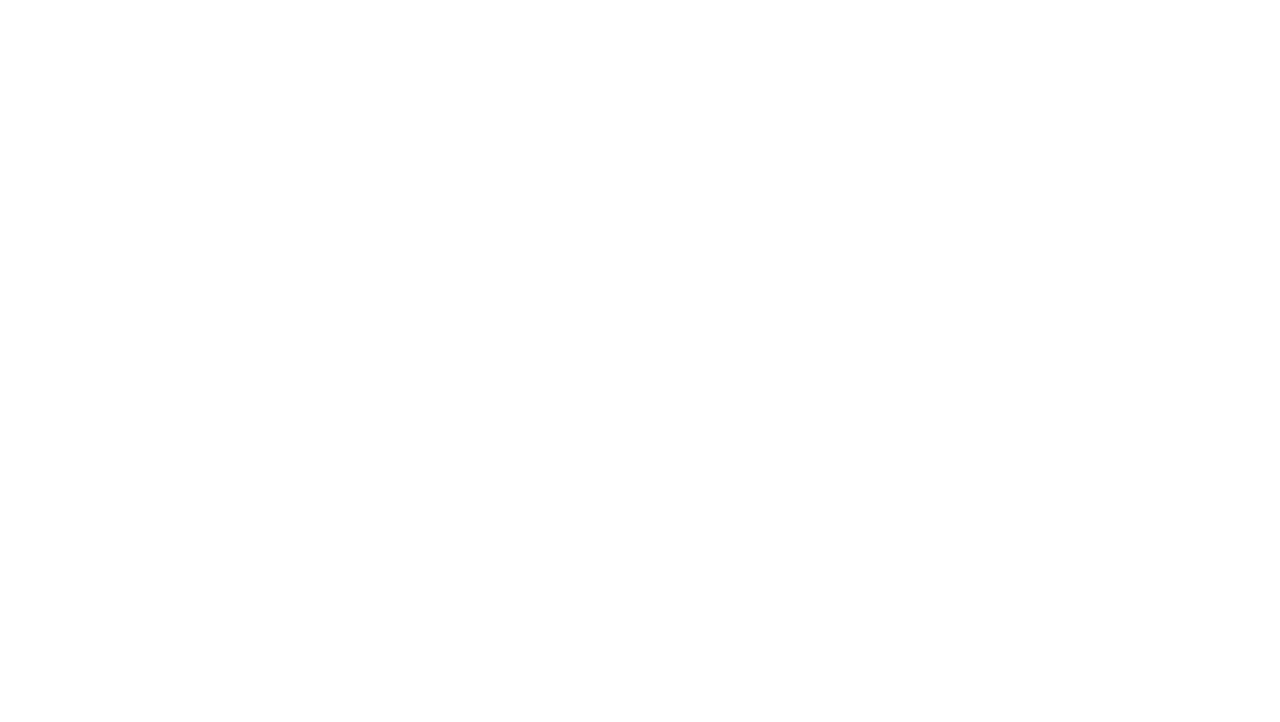
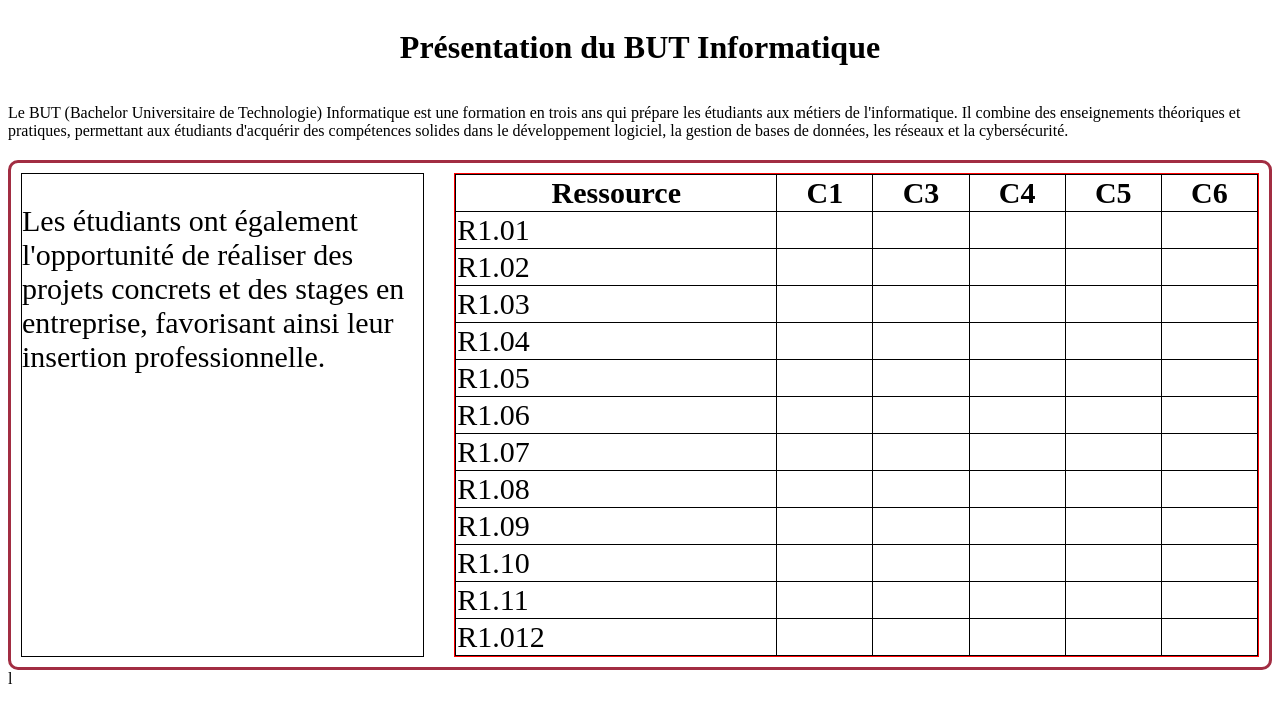
Before and after one commit to ArthurPhisbien/mini_Projet_R1.02, a plain HTML site: page presentation.html in a window 1280 px wide. Drawn offline with Linux system fonts and the light colour scheme.

Commit message:
presentation bien commencer

```diff
--- a/PresentationBUT.html
+++ /dev/null
@@ -1,36 +0,0 @@
-<!DOCTYPE html>
-<html lang="fr">
-    <head>
-        <meta charset="UTF-8">
-        <link rel="stylesheet" href="css/style.css">
-        <meta name="viewport" content="width=device-width, initial-scale=1.0">
-        <title>Présentation BUT Informatique</title>
-    </head>
-    <body>
-        <div class="titre">
-            <h1>Présentation du BUT Informatique</h1>
-        </div>
-        <div class="contenu">
-            <p>Le BUT (Bachelor Universitaire de Technologie) Informatique est une formation en trois ans qui prépare les étudiants aux métiers de l'informatique. Il combine des enseignements théoriques et pratiques, permettant aux étudiants d'acquérir des compétences solides dans le développement logiciel, la gestion de bases de données, les réseaux et la cybersécurité.</p>
-            <p>Les étudiants ont également l'opportunité de réaliser des projets concrets et des stages en entreprise, favorisant ainsi leur insertion professionnelle.</p>
-            <table>
-                <tr>
-                    <th>Ressources</th>
-                    <th>R1.01 Initiation au dev</th>
-                    <th>R1.02 Dev. interfaces web</th>
-                    <th>R1.03 Intro. archi</th>
-                    <th>R1.04 Intro. systèmes</th>
-                    <th>R1.05 Introduction BD</th>
-                    <th>R1.06 Maths discrètes</th>
-                    <th>R1.07 Outils fondamentaux</th>
-                    <th>R1.08 Gestion proj. orga.</th>
-                    <th>R1.09 Economie</th>
-                    <th>R1.10 Anglais</th>
-                    <th>R1.11 Bases de la comm.</th>
-                    <th>R1.12 PPP</th>
-
-            </table>
-        </div>
-
-    </body>
-</html>
--- a/css/style.css
+++ b/css/style.css
@@ -68,7 +68,7 @@ header img{
 .nav a:hover {
   background-color: #f0f0f0;
   color: #000;
-  border-color: #912D1A;
+  border-color: #B80C09;
 }
 
 /*====================================FOOTER================================*/
@@ -144,3 +144,55 @@ header img{
   line-height: 1;
   letter-spacing: -0.055em;
 }
+
+
+/*====================================Presentation================================*/
+
+.contenu{
+  display: flex;
+  gap: 30px;
+  width: 100%;
+  align-items: stretch;
+  border: 3px solid #a22d42;
+  padding: 10px;
+  border-radius: 10px;
+
+}
+
+.texte{
+flex: 1;
+border: 1px solid black;
+font-size: 30px;
+}
+
+.tableau{
+flex: 2;
+border: 1px solid red;
+
+}
+
+table{
+width: 100%;
+height: 100%;
+border-collapse: collapse;
+
+}
+
+td{
+border: 1px solid black;
+font-size: 30px;
+}
+
+th{
+border: 1px solid black;
+font-size: 30px;
+}
+
+.titre{
+display: flex;
+justify-content: center;
+}
+
+.intro {
+  margin-bottom: 20px; /* Espace entre ce texte et les blocs en dessous */
+}
--- a/presentation.html
+++ b/presentation.html
@@ -0,0 +1,132 @@
+<!DOCTYPE html>
+<html lang="fr">
+    <head>
+        <meta charset="UTF-8">
+        <link rel="stylesheet" href="css/style.css">
+        <meta name="viewport" content="width=device-width, initial-scale=1.0">
+        <title>Présentation BUT Informatique</title>
+    </head>
+    <body>
+        <div class="titre">
+            <h1>Présentation du BUT Informatique</h1>
+        </div>
+        <p class="intro">Le BUT (Bachelor Universitaire de Technologie) Informatique est une formation en trois ans qui prépare les étudiants aux métiers de l'informatique. Il combine des enseignements théoriques et pratiques, permettant aux étudiants d'acquérir des compétences solides dans le développement logiciel, la gestion de bases de données, les réseaux et la cybersécurité.</p>
+        <div class="contenu">
+            <div class="texte">
+                <p>Les étudiants ont également l'opportunité de réaliser des projets concrets et des stages en entreprise, favorisant ainsi leur insertion professionnelle.</p>
+            </div>
+            <div class="tableau">
+                <table>
+                    <thead>
+                        <tr>
+                            <th>Ressource</th>
+                            <th>C1</th>
+                            <th>C3</th>
+                            <th>C4</th>
+                            <th>C5</th>
+                            <th>C6</th>
+                        </tr>
+                    </thead>
+                    <tbody>
+                        <tr>
+                            <td>R1.01</td>
+                            <td></td>
+                            <td></td>
+                            <td></td>
+                            <td></td>
+                            <td></td>
+                        </tr>
+                        <tr>
+                            <td>R1.02</td>
+                            <td></td>
+                            <td></td>
+                            <td></td>
+                            <td></td>
+                            <td></td>
+                        </tr>
+                        <tr>
+                            <td>R1.03</td>
+                            <td></td>
+                            <td></td>
+                            <td></td>
+                            <td></td>
+                            <td></td>
+                        </tr>
+                        <tr>
+                            <td>R1.04</td>
+                            <td></td>
+                            <td></td>
+                            <td></td>
+                            <td></td>
+                            <td></td>
+                        </tr>
+                        <tr>
+                            <td>R1.05</td>
+                            <td></td>
+                            <td></td>
+                            <td></td>
+                            <td></td>
+                            <td></td>
+                        </tr>
+                        <tr>
+                            <td>R1.06</td>
+                            <td></td>
+                            <td></td>
+                            <td></td>
+                            <td></td>
+                            <td></td>
+                        </tr>
+                        <tr>
+                            <td>R1.07</td>
+                            <td></td>
+                            <td></td>
+                            <td></td>
+                            <td></td>
+                            <td></td>
+                        </tr>
+                        <tr>
+                            <td>R1.08</td>
+                            <td></td>
+                            <td></td>
+                            <td></td>
+                            <td></td>
+                            <td></td>
+                        </tr>
+                        <tr>
+                            <td>R1.09</td>
+                            <td></td>
+                            <td></td>
+                            <td></td>
+                            <td></td>
+                            <td></td>
+                        </tr>
+                        <tr>
+                            <td>R1.10</td>
+                            <td></td>
+                            <td></td>
+                            <td></td>
+                            <td></td>
+                            <td></td>
+                        </tr>
+                        <tr>
+                            <td>R1.11</td>
+                            <td></td>
+                            <td></td>
+                            <td></td>
+                            <td></td>
+                            <td></td>
+                        </tr>
+                        <tr>
+                            <td>R1.012</td>
+                            <td></td>
+                            <td></td>
+                            <td></td>
+                            <td></td>
+                            <td></td>
+                        </tr>
+                    </tbody>
+                </table>
+            </div>
+        </div>
+
+    </body>l
```
